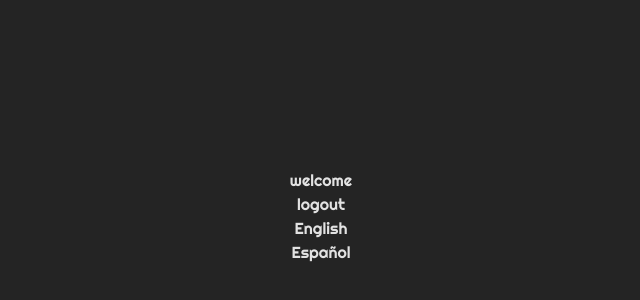
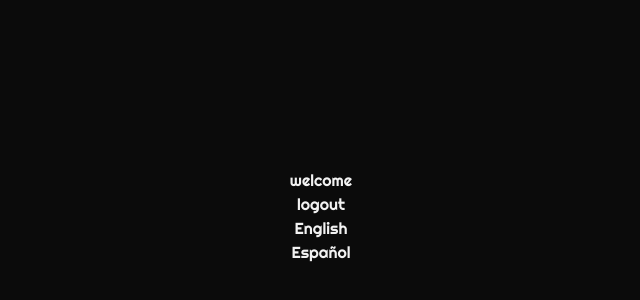
Before and after one commit to damian-pebe/OrB-Z, a React (Vite) app: page / in a window 1280 px wide. Shown: the part 184-484 px from the top of the page, without its empty margins (319-959 px from the left). Built offline with nearby package versions, Linux system fonts and the light colour scheme; no server answers.

Commit message:
add(window-electron): set up off electron mmain window appearance and min configs

```diff
--- a/src/electron/main.ts
+++ b/src/electron/main.ts
@@ -1,12 +1,26 @@
 import { app, BrowserWindow } from "electron";
 import path from "path";
 import { isDev } from "./util.js";
+import options from "./mainWindowConfig.js";
 
 app.on("ready", () => {
-  const mainWindow = new BrowserWindow({});
+
+
+  const mainWindow = new BrowserWindow(options);
+  mainWindow.setMenuBarVisibility(false);
+  mainWindow.setAutoHideMenuBar(false);
+
   if (isDev()) {
     mainWindow.loadURL("http://localhost:5123");
   } else {
     mainWindow.loadFile(path.join(app.getAppPath(), "/dist-react/index.html"));
   }
 });
+
+//TODO because i remove the menu
+
+// Build your own title bar UI using HTML/CSS/React inside your app.
+
+// Add buttons for close, minimize, maximize/restore.
+
+// Hook them to Electron window APIs using ipcRenderer or @electron/remote.
--- /dev/null
+++ b/src/electron/mainWindowConfig.ts
@@ -0,0 +1,16 @@
+const baseOptions: Electron.BrowserWindowConstructorOptions = {
+  width: 800,
+  height: 700,
+  frame: false,
+  titleBarStyle: "hidden",
+  webPreferences: {
+    nodeIntegration: true,
+  },
+};
+
+const options =
+  process.platform === "darwin"
+    ? { ...baseOptions, scrollBounce: true as any }
+    : baseOptions;
+
+export default options;
--- a/src/ui/global.css
+++ b/src/ui/global.css
@@ -1,37 +1,20 @@
-@import url('https://fonts.googleapis.com/css2?family=Abril+Fatface&family=Cormorant+Garamond:ital,wght@0,300..700;1,300..700&family=Dancing+Script:wght@400..700&family=Great+Vibes&family=Lobster&family=Nunito:ital,wght@0,200..1000;1,200..1000&family=Pacifico&family=Poiret+One&family=Poppins:ital,wght@0,100;0,200;0,300;0,400;0,500;0,600;0,700;0,800;0,900;1,100;1,200;1,300;1,400;1,500;1,600;1,700;1,800;1,900&family=Righteous&family=Space+Grotesk:wght@300..700&family=Unica+One&display=swap');
+@import url("https://fonts.googleapis.com/css2?family=Abril+Fatface&family=Cormorant+Garamond:ital,wght@0,300..700;1,300..700&family=Dancing+Script:wght@400..700&family=Great+Vibes&family=Lobster&family=Nunito:ital,wght@0,200..1000;1,200..1000&family=Pacifico&family=Poiret+One&family=Poppins:ital,wght@0,100;0,200;0,300;0,400;0,500;0,600;0,700;0,800;0,900;1,100;1,200;1,300;1,400;1,500;1,600;1,700;1,800;1,900&family=Righteous&family=Space+Grotesk:wght@300..700&family=Unica+One&display=swap");
 @import "tailwindcss";
 
 @theme {
-  --font-abril: 'Abril Fatface', serif;
-  --font-cormorant: 'Cormorant Garamond', serif;
-  --font-dancing: 'Dancing Script', cursive;
-  --font-greatvibes: 'Great Vibes', cursive;
-  --font-lobster: 'Lobster', cursive;
-  --font-nunito: 'Nunito', sans-serif;
-  --font-pacifico: 'Pacifico', cursive;
-  --font-poiret: 'Poiret One', sans-serif;
-  --font-poppins: 'Poppins', sans-serif;
-  --font-righteous: 'Righteous', cursive;
-  --font-spacegrotesk: 'Space Grotesk', sans-serif;
-  --font-unica: 'Unica One', cursive;
-}
+  --font-abril: "Abril Fatface", serif;
+  --font-cormorant: "Cormorant Garamond", serif;
+  --font-dancing: "Dancing Script", cursive;
+  --font-greatvibes: "Great Vibes", cursive;
+  --font-lobster: "Lobster", cursive;
+  --font-nunito: "Nunito", sans-serif;
+  --font-pacifico: "Pacifico", cursive;
+  --font-poiret: "Poiret One", sans-serif;
+  --font-poppins: "Poppins", sans-serif;
+  --font-righteous: "Righteous", cursive;
+  --font-spacegrotesk: "Space Grotesk", sans-serif;
+  --font-unica: "Unica One", cursive;
 
-:root {
-  font-family: system-ui, Avenir, Helvetica, Arial, sans-serif;
-  line-height: 1.5;
-  font-weight: 400;
-
-  color-scheme: light dark;
-  color: rgba(255, 255, 255, 0.87);
-  background-color: #242424;
-
-  font-synthesis: none;
-  text-rendering: optimizeLegibility;
-  -webkit-font-smoothing: antialiased;
-  -moz-osx-font-smoothing: grayscale;
-}
-
-:root {
   --bg-dark: oklch(0.1 0 65);
   --bg: oklch(0.15 0 65);
   --bg-light: oklch(0.2 0 65);
@@ -47,19 +30,18 @@
   --success: oklch(0.7 0.05 160);
   --info: oklch(0.7 0.05 260);
 }
-body.light {
-  --bg-dark: oklch(0.92 0 65);
-  --bg: oklch(0.96 0 65);
-  --bg-light: oklch(1 0 65);
-  --text: oklch(0.15 0 65);
-  --text-muted: oklch(0.4 0 65);
-  --highlight: oklch(1 0 65);
-  --border: oklch(0.6 0 65);
-  --border-muted: oklch(0.7 0 65);
-  --primary: oklch(0.4 0.1 65);
-  --secondary: oklch(0.4 0.1 245);
-  --danger: oklch(0.5 0.05 30);
-  --warning: oklch(0.5 0.05 100);
-  --success: oklch(0.5 0.05 160);
-  --info: oklch(0.5 0.05 260);
+
+:root {
+  font-family: system-ui, Avenir, Helvetica, Arial, sans-serif;
+  line-height: 1.5;
+  font-weight: 400;
+
+  color-scheme: light dark;
+  font-synthesis: none;
+  text-rendering: optimizeLegibility;
+  -webkit-font-smoothing: antialiased;
+  -moz-osx-font-smoothing: grayscale;
+
+  background-color: var(--bg);
+  color: var(--text);
 }
```
